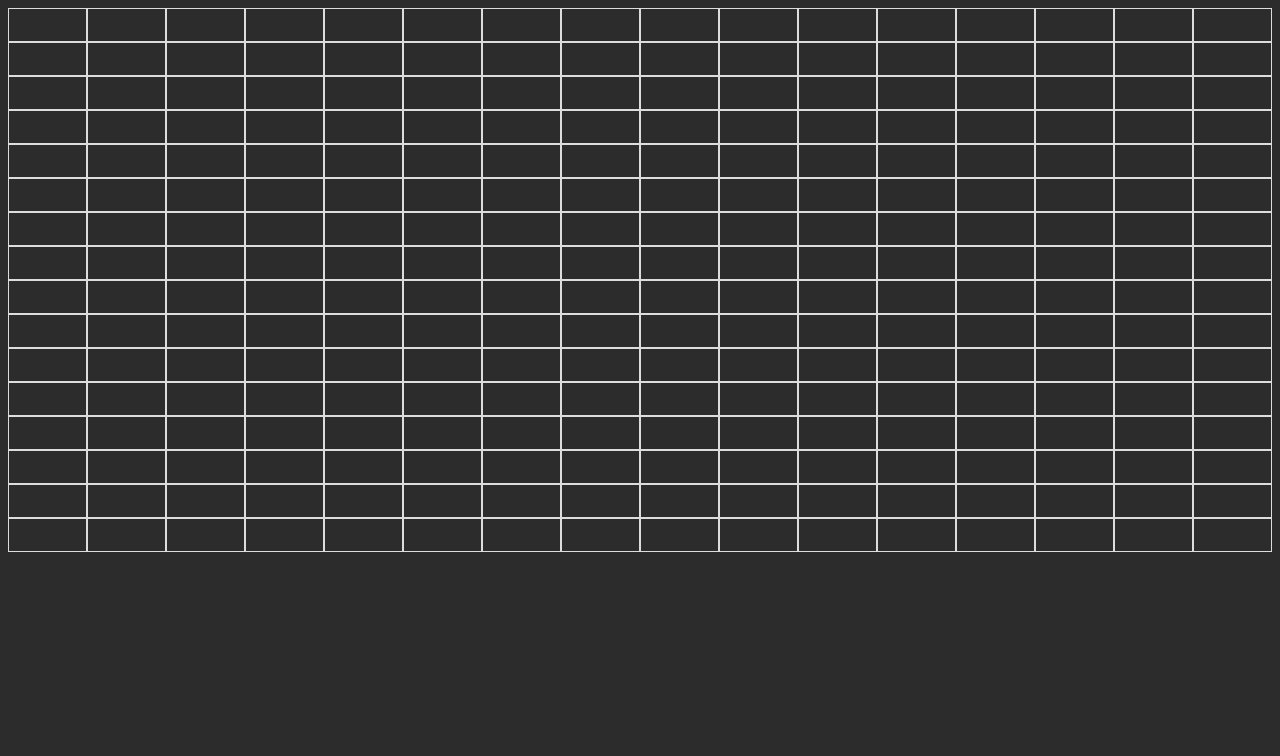
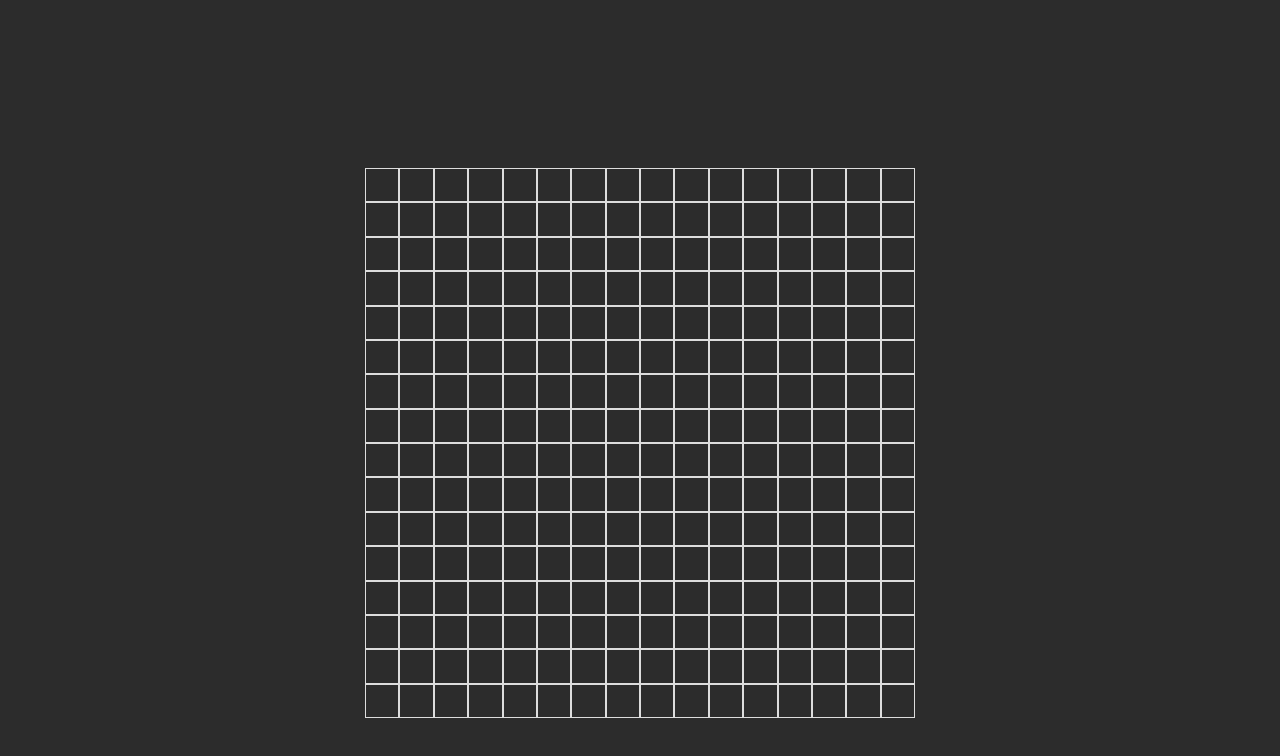
Before and after one commit to gabe-san/etchsketch, a plain HTML site: page index.html in a window 1280 px wide. Drawn offline with Linux system fonts and the light colour scheme.

Commit message:
page formatting

```diff
--- a/etch.js
+++ b/etch.js
@@ -15,7 +15,7 @@ let makeGrid = (rows, cols) => {
 makeGrid(16,16);
 
 //hover effect event listener
-const hoverChange = [...document.getElementsByClassName('gridboxes')];
+const hoverChange = [...document.getElementsByClassName('gridboxes')]; //forEach() needs array to work
 
 hoverChange.forEach(cell => {
     cell.addEventListener("mouseover", () => {
--- a/styles.css
+++ b/styles.css
@@ -10,6 +10,12 @@ body{
     display: grid;
     grid-template-rows: repeat(var(--grid-rows), 1fr);
     grid-template-columns: repeat(var(--grid-cols), 1fr);
+    justify-content: center;
+    align-content: center;
+    height: 550px;
+    width: 550px;
+    padding: 10em;
+    margin: auto;
 }
 
 .gridboxes {
```
